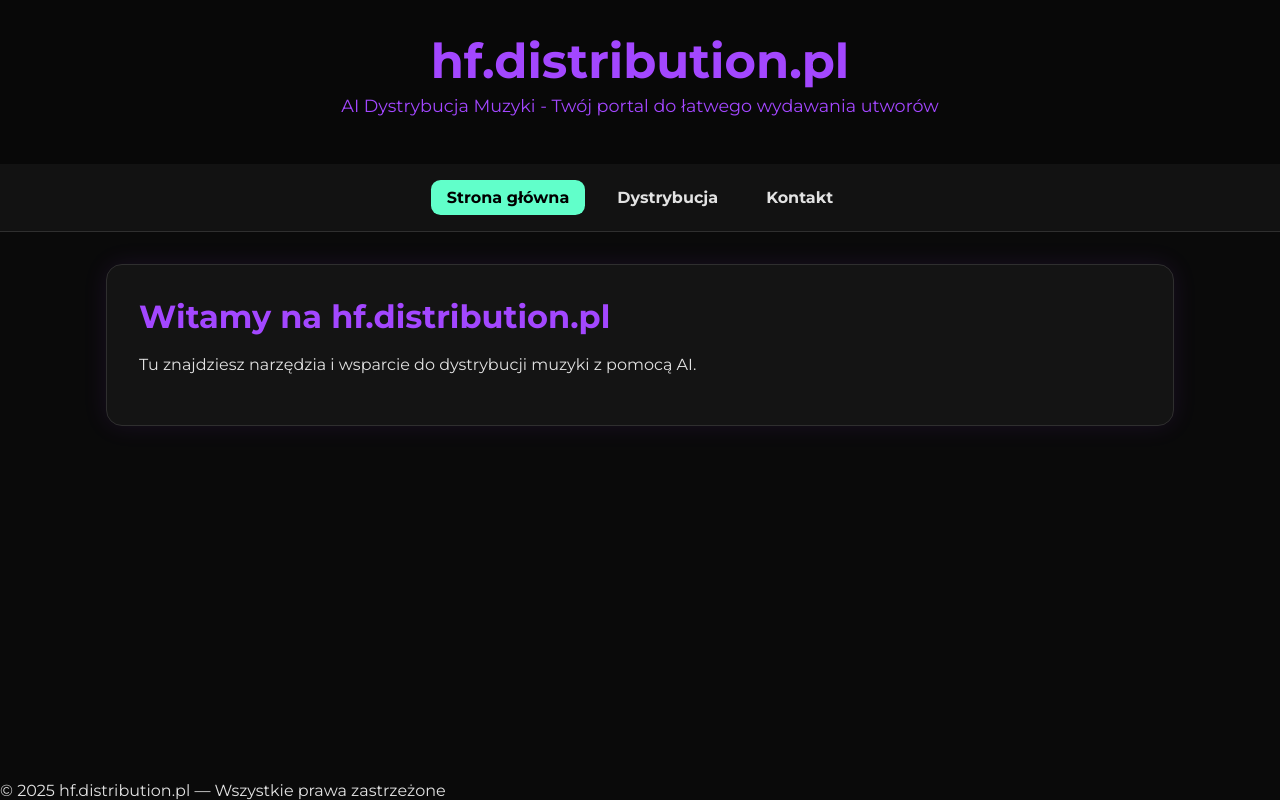
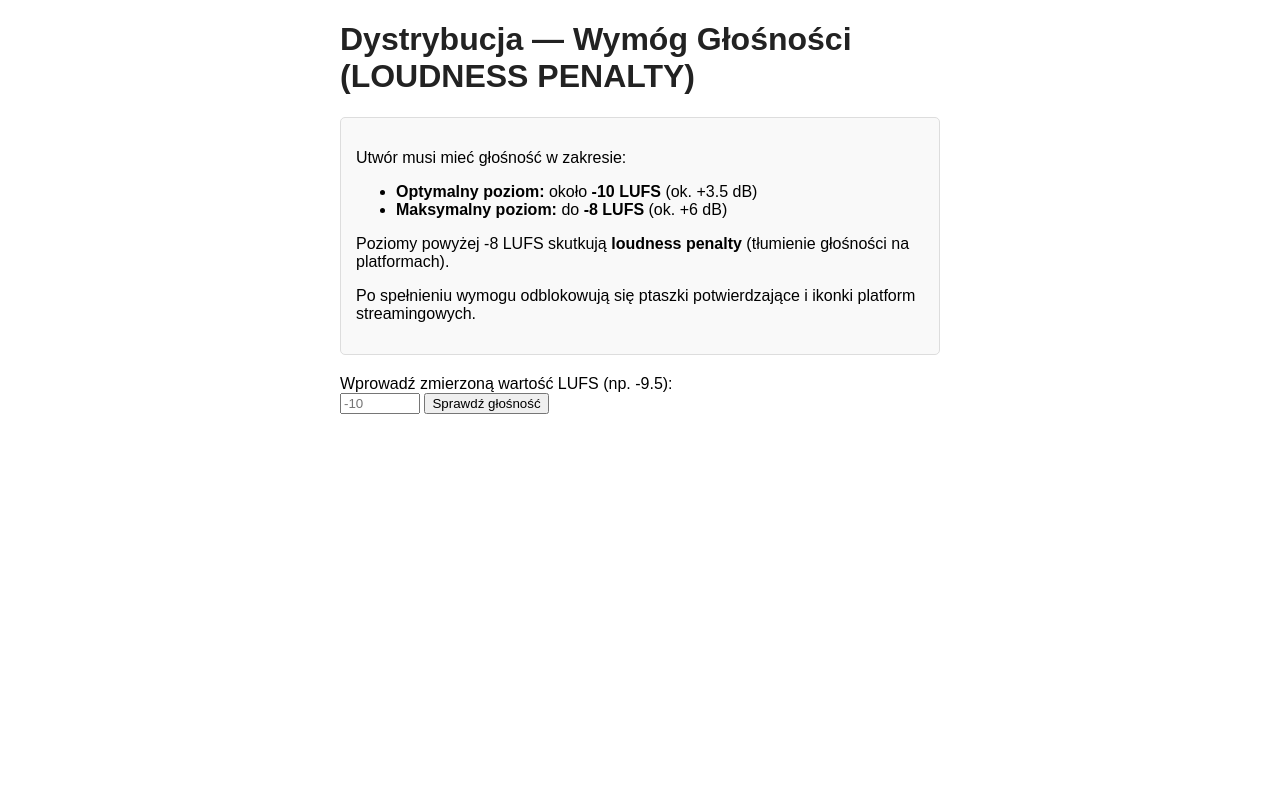
Before and after one commit to Dwizzy23/hf.distribution.dwizzy.space, a plain HTML site: page index.html in a window 1280 px wide. Drawn offline with Linux system fonts and the light colour scheme.

Commit message:
Update index.html

```diff
--- a/index.html
+++ b/index.html
@@ -1,236 +1,83 @@
 <!DOCTYPE html>
 <html lang="pl">
 <head>
-  <meta charset="UTF-8" />
-  <meta name="viewport" content="width=device-width, initial-scale=1" />
-  <title>hf.distribution.pl - AI Dystrybucja Muzyki</title>
-  <link rel="preconnect" href="https://fonts.googleapis.com" />
-  <link
-    href="https://fonts.googleapis.com/css2?family=Montserrat:wght@400;700&display=swap"
-    rel="stylesheet"
-  />
-  <style>
-    :root {
-      --main-bg: #0a0a0a;
-      --accent: #a347ff;
-      --text: #e2e2e2;
-      --box-bg: #141414;
-      --border: #2f2f2f;
-      --highlight: #61ffca;
-    }
-    * {
-      margin: 0;
-      padding: 0;
-      box-sizing: border-box;
-    }
-    body {
-      font-family: 'Montserrat', sans-serif;
-      background: var(--main-bg);
-      color: var(--text);
-      min-height: 100vh;
-      display: flex;
-      flex-direction: column;
-    }
-    header {
-      background-color: #080808;
-      padding: 2rem 1rem;
-      text-align: center;
-      color: var(--accent);
-    }
-    header h1 {
-      font-size: 3rem;
-      margin-bottom: 0.3rem;
-    }
-    header p {
-      font-weight: 500;
-      font-size: 1.1rem;
-      margin-bottom: 1rem;
-    }
-    nav {
-      background-color: #121212;
-      display: flex;
-      flex-wrap: wrap;
-      justify-content: center;
-      padding: 1rem 0;
-      border-bottom: 1px solid var(--border);
-      gap: 1rem;
-    }
-    nav a {
-      color: var(--text);
-      text-decoration: none;
-      font-weight: 600;
-      padding: 0.5rem 1rem;
-      border-radius: 0.6rem;
-      transition: background-color 0.3s, color 0.3s;
-      user-select: none;
-    }
-    nav a:hover, nav a.active {
-      background-color: var(--highlight);
-      color: #000;
-    }
-    main {
-      flex-grow: 1;
-      max-width: 1100px;
-      margin: 2rem auto 4rem;
-      padding: 0 1rem;
-      width: 100%;
-    }
-    section {
-      background: var(--box-bg);
-      border-radius: 1rem;
-      padding: 2rem;
-      margin-bottom: 3rem;
-      border: 1px solid var(--border);
-      box-shadow: 0 0 25px rgba(163, 71, 255, 0.1);
-    }
-    section h2 {
-      color: var(--accent);
-      margin-bottom: 1rem;
-      font-size: 2rem;
-    }
-    section p {
-      line-height: 1.6;
-      margin-bottom: 1rem;
-    }
-
-    /* Style dla narzędzia do analizy głośności */
-    #loudness-tool {
-      max-width: 650px;
-      margin: 0 auto;
-      color: var(--text);
-    }
-    #loudness-tool input[type="file"] {
-      width: 100%;
-      background: var(--border);
-      border: none;
-      padding: 0.5rem;
-      color: var(--text);
-      border-radius: 0.4rem;
-      margin-bottom: 1rem;
-    }
-    #loudness-tool button {
-      width: 100%;
-      background-color: var(--accent);
-      border: none;
-      padding: 0.8rem;
-      border-radius: 0.8rem;
-      color: white;
-      font-weight: 700;
-      cursor: pointer;
-      transition: background-color 0.3s;
-      margin-bottom: 1rem;
-    }
-    #loudness-tool button:hover:not(:disabled) {
-      background-color: var(--highlight);
-      color: #000;
-    }
-    #loudness-tool button:disabled {
-      background: #555;
-      cursor: not-allowed;
-    }
-    #result {
-      margin: 15px 0;
-      padding: 12px;
-      border-radius: 5px;
-      display: none;
-      font-weight: 600;
-    }
-    .result.ok {
-      background-color: #155724;
-      border: 1px solid #28a745;
-      color: #d4edda;
-    }
-    .result.fail {
-      background-color: #721c24;
-      border: 1px solid #dc3545;
-      color: #f8d7da;
-    }
-    .platforms {
-      margin: 15px 0;
-      padding: 10px;
-      background: #2f2f2f;
-      border-radius: 5px;
-      display: none;
-    }
-    .platforms label {
-      display: inline-block;
-      margin-right: 15px;
-      cursor: pointer;
-    }
-    #nextStepBtn {
-      display: none;
-      width: 100%;
-    }
-  </style>
+<meta charset="UTF-8" />
+<meta name="viewport" content="width=device-width, initial-scale=1" />
+<title>Dystrybucja - Loudness Penalty</title>
+<style>
+  body { font-family: Arial, sans-serif; max-width: 600px; margin: 20px auto; }
+  h1 { color: #222; }
+  .info { background: #f9f9f9; border: 1px solid #ddd; padding: 15px; margin-bottom: 20px; border-radius: 5px; }
+  .result { font-weight: bold; margin-top: 15px; }
+  .ok { color: green; }
+  .fail { color: red; }
+  .icons { margin-top: 20px; display: none; }
+  .icons img { width: 40px; margin-right: 10px; vertical-align: middle; }
+  .checkboxes { margin-top: 15px; display: none; }
+  .checkboxes label { margin-right: 15px; }
+</style>
 </head>
 <body>
-  <header>
-    <h1>hf.distribution.pl</h1>
-    <p>AI Dystrybucja Muzyki - Twój portal do łatwego wydawania utworów</p>
-  </header>
-  <nav>
-    <a href="#" class="active" data-tab="home">Strona główna</a>
-    <a href="#" data-tab="dystrybucja">Dystrybucja</a>
-    <a href="#" data-tab="kontakt">Kontakt</a>
-  </nav>
-  <main>
-    <section id="home" class="tab-content" style="display:block;">
-      <h2>Witamy na hf.distribution.pl</h2>
-      <p>Tu znajdziesz narzędzia i wsparcie do dystrybucji muzyki z pomocą AI.</p>
-    </section>
 
-    <section id="dystrybucja" class="tab-content" style="display:none;">
-      <h2>Analiza Głośności Utworu i Dystrybucja</h2>
-      <p>Sprawdź, czy Twój mastering spełnia wymagania i wybierz platformy do dystrybucji.</p>
-      <div id="loudness-tool">
-        <input type="file" id="audioFile" accept="audio/mpeg, audio/wav" />
-        <button id="analyzeBtn" disabled>Sprawdź głośność</button>
+<h1>Dystrybucja — Wymóg Głośności (LOUDNESS PENALTY)</h1>
 
-        <div id="result" class="result"></div>
+<div class="info">
+  <p>Utwór musi mieć głośność w zakresie:</p>
+  <ul>
+    <li><b>Optymalny poziom:</b> około <b>-10 LUFS</b> (ok. +3.5 dB)</li>
+    <li><b>Maksymalny poziom:</b> do <b>-8 LUFS</b> (ok. +6 dB)</li>
+  </ul>
+  <p>Poziomy powyżej -8 LUFS skutkują <b>loudness penalty</b> (tłumienie głośności na platformach).</p>
+  <p>Po spełnieniu wymogu odblokowują się ptaszki potwierdzające i ikonki platform streamingowych.</p>
+</div>
 
-        <div class="platforms" id="platformsSection">
-          <p><strong>Na jakie platformy chcesz dystrybuować swój utwór? (zaznacz)</strong></p>
-          <label><input type="checkbox" value="spotify" /> Spotify</label>
-          <label><input type="checkbox" value="apple_music" /> Apple Music</label>
-          <label><input type="checkbox" value="tidal" /> Tidal</label>
-          <label><input type="checkbox" value="youtube" /> YouTube</label>
-          <label><input type="checkbox" value="soundcloud" /> SoundCloud</label>
-          <label><input type="checkbox" value="shazam" /> Shazam</label>
-        </div>
+<label for="lufsInput">Wprowadź zmierzoną wartość LUFS (np. -9.5):</label><br/>
+<input type="number" id="lufsInput" step="0.1" min="-20" max="0" placeholder="-10" />
+<button onclick="checkLoudness()">Sprawdź głośność</button>
 
-        <button id="nextStepBtn" disabled>Dalej - Przejdź do kolejnego kroku dystrybucji</button>
-      </div>
-    </section>
+<div class="result" id="result"></div>
 
-    <section id="kontakt" class="tab-content" style="display:none;">
-      <h2>Kontakt</h2>
-      <p>Masz pytania? Skontaktuj się z nami!</p>
-      <p>Email: kontakt@hf.distribution.pl</p>
-    </section>
-  </main>
-  <footer>
-    &copy; 2025 hf.distribution.pl — Wszystkie prawa zastrzeżone
-  </footer>
+<div class="checkboxes" id="checkboxes">
+  <label><input type="checkbox" checked disabled /> Wymóg LUFS spełniony</label>
+  <label><input type="checkbox" checked disabled /> Gotowe do dystrybucji</label>
+</div>
 
-  <script>
-    // Prosta obsługa zakładek
-    const tabs = document.querySelectorAll('nav a');
-    const sections = document.querySelectorAll('main section');
+<div class="icons" id="icons">
+  <img src="https://upload.wikimedia.org/wikipedia/commons/4/4e/Spotify_logo_2015.svg" alt="Spotify" title="Spotify" />
+  <img src="https://upload.wikimedia.org/wikipedia/commons/thumb/0/09/Apple_Music_logo.svg/1200px-Apple_Music_logo.svg.png" alt="Apple Music" title="Apple Music" />
+  <img src="https://upload.wikimedia.org/wikipedia/commons/5/5e/Deezer_logo.svg" alt="Deezer" title="Deezer" />
+  <img src="https://upload.wikimedia.org/wikipedia/commons/e/e3/YouTube_Music_logo.svg" alt="YouTube Music" title="YouTube Music" />
+</div>
 
-    tabs.forEach(tab => {
-      tab.addEventListener('click', e => {
-        e.preventDefault();
-        const target = tab.getAttribute('data-tab');
+<script>
+function checkLoudness() {
+  const lufsValue = parseFloat(document.getElementById('lufsInput').value);
+  const resultDiv = document.getElementById('result');
+  const checkboxes = document.getElementById('checkboxes');
+  const icons = document.getElementById('icons');
 
-        tabs.forEach(t => t.classList.remove('active'));
-        tab.classList.add('active');
+  if (isNaN(lufsValue)) {
+    resultDiv.textContent = 'Proszę podać poprawną wartość LUFS.';
+    resultDiv.className = 'result fail';
+    checkboxes.style.display = 'none';
+    icons.style.display = 'none';
+    return;
+  }
 
-        sections.forEach(section => {
-          section.style.display = (section.id === target) ? 'block' : 'none';
-        });
-      });
-    });
+  // Zakres dozwolony: od -10 do -8 LUFS
+  if (lufsValue >= -10 && lufsValue <= -8) {
+    resultDiv.textContent = `LUFS: ${lufsValue} — Spełnia wymogi!`;
+    resultDiv.className = 'result ok';
+    checkboxes.style.display = 'block';
+    icons.style.display = 'block';
+  } else {
+    resultDiv.textContent = `LUFS: ${lufsValue} — Nie spełnia wymogów. Musi być między -10 a -8 LUFS.`;
+    resultDiv.className = 'result fail';
+    checkboxes.style.display = 'none';
+    icons.style.display = 'none';
+  }
+}
+</script>
 
-    // Kod do narzędzia analizy głośności
-    const audioInput = document.getElementById('audioFile');
-    const analyzeBtn = document.get
+</body>
+</html>
```
